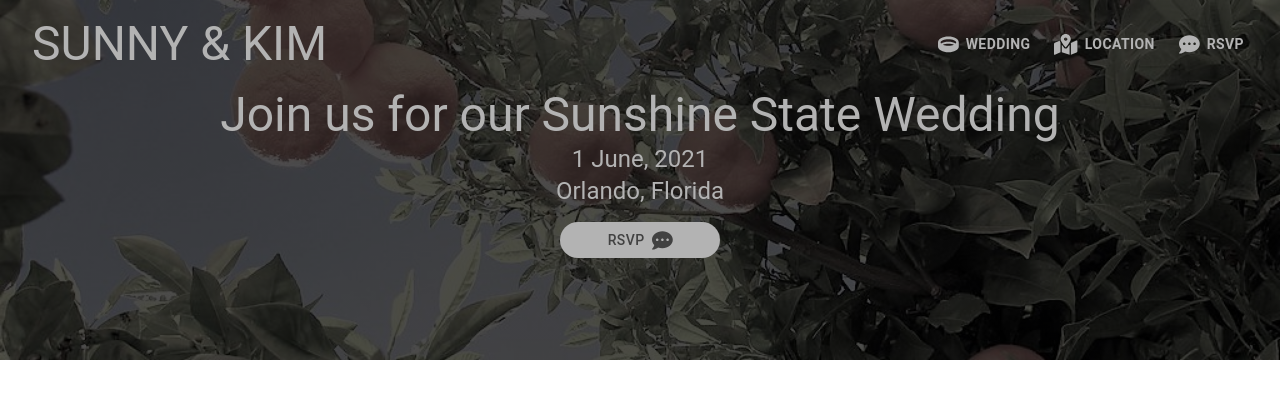
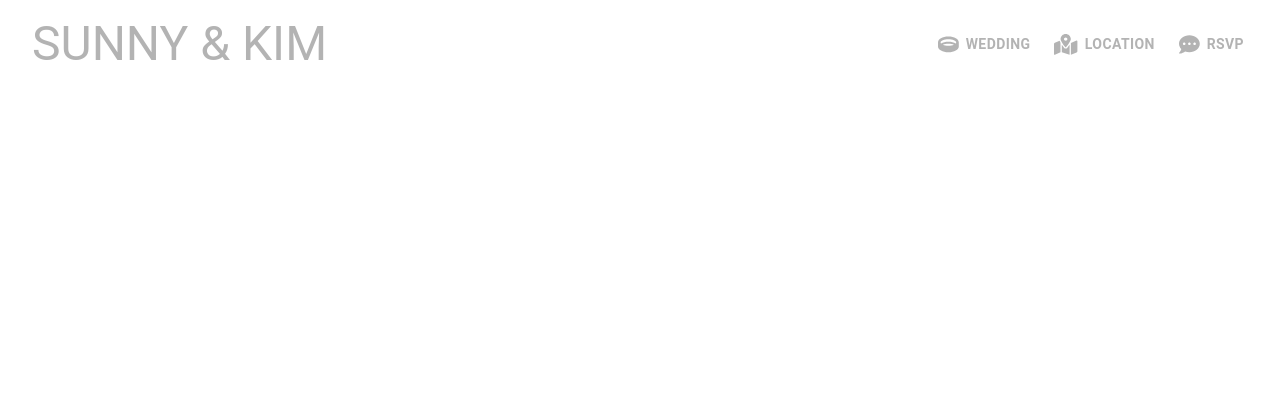
Before and after one commit to hebs87/wedding-website-frontend, a React (Create React App) app: page / in a window 1280 px wide. Shown: the top 398 px of the page. Built offline with nearby package versions, Linux system fonts and the light colour scheme.

Commit message:
Removed Banner from App

```diff
--- a/src/App.js
+++ b/src/App.js
@@ -1,20 +1,11 @@
 import React from 'react';
 import './App.css';
 import NavBarContainer from "./components/NavBar/NavBarContainer";
-import Banner from "./components/Banner/Banner";
-import OrangeTree from './static/assets/orange-tree.jpg';
 
 const App = () => {
   return (
     <div className="App">
       <NavBarContainer/>
-      <Banner
-        imageUrl={OrangeTree}
-        title={'Join us for our Sunshine State Wedding'}
-        firstTextLine={'1 June, 2021'}
-        secondTextLine={'Orlando, Florida'}
-        button={'RSVP'}
-      />
     </div>
   );
 }
```
